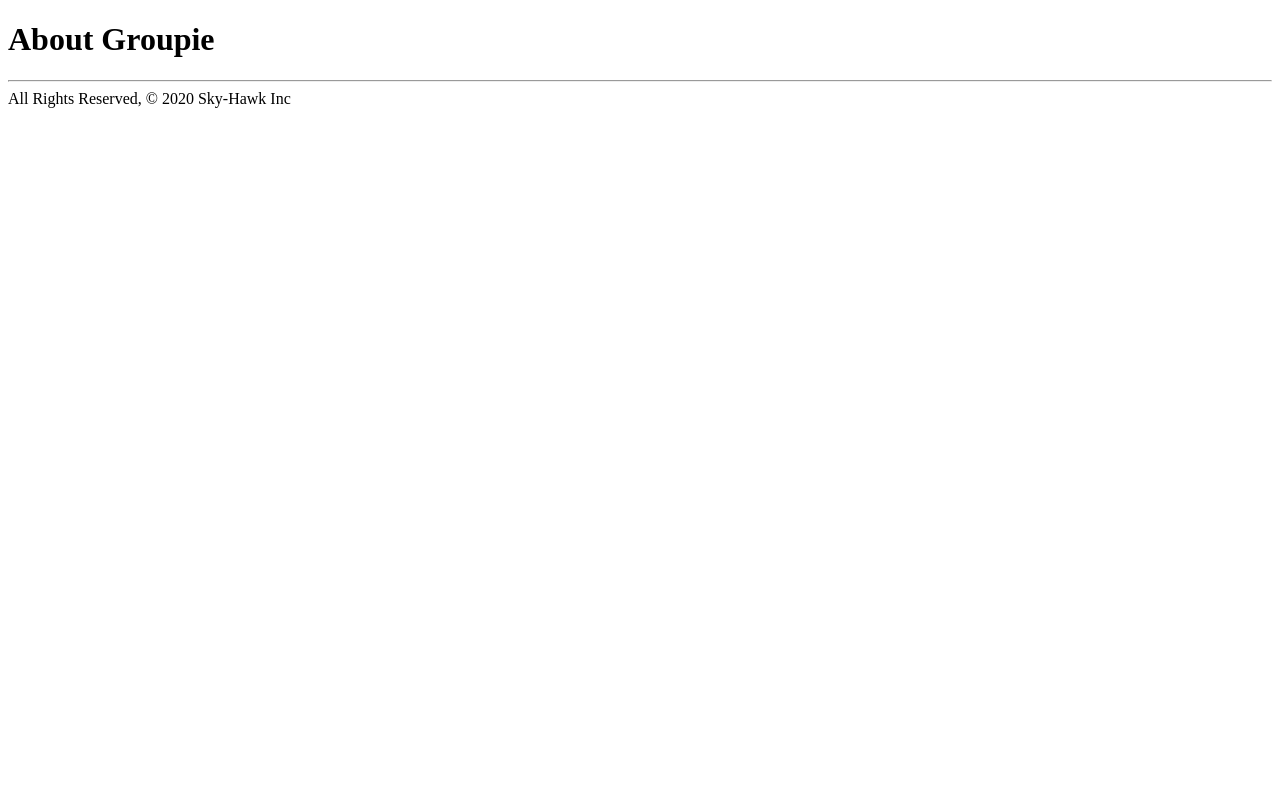
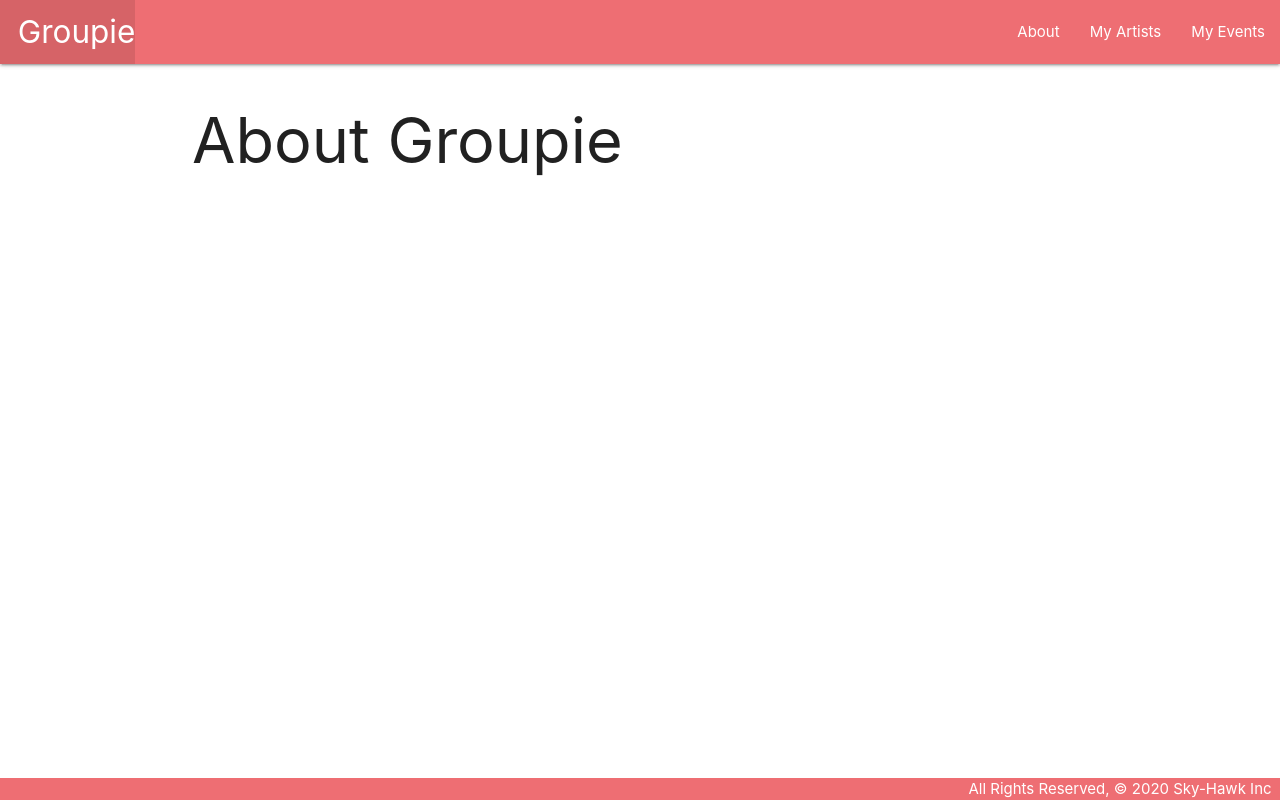
Before and after one commit to naomiskevo/Groupie, a Django app: page /about/ in a window 1280 px wide. Run offline with Django 3.2, Linux system fonts and the light colour scheme.

Commit message:
adds CSS styling, adds base.html and links it to about page

```diff
--- /dev/null
+++ b/main_app/static/css/style.css
@@ -0,0 +1,14 @@
+body {
+    display: flex;
+    min-height: 100vh;
+    flex-direction: column;
+  }
+
+  main {
+    flex: 1 0 auto;
+  }
+
+  footer.page-footer {
+    padding-top: 0;
+    text-align: right;
+  }
--- a/main_app/templates/about.html
+++ b/main_app/templates/about.html
@@ -1,14 +1,6 @@
-<!DOCTYPE html>
-<html lang="en">
-<head>
-  <meta charset="UTF-8">
-  <meta name="viewport" content="width=device-width, initial-scale=1.0">
-  <meta http-equiv="X-UA-Compatible" content="ie=edge">
-  <title>Groupie</title>
-</head>
-<body>
+{% extends 'base.html' %}
+{% block content %}
+
     <h1>About Groupie</h1>
-    <hr />
-    <footer>All Rights Reserved, &copy; 2020 Sky-Hawk Inc</footer>
-</body>
-</html>
+
+{% endblock %}
--- /dev/null
+++ b/main_app/templates/base.html
@@ -0,0 +1,36 @@
+{% load static %}
+<!DOCTYPE html>
+<html lang="en">
+<head>
+  <meta charset="UTF-8">
+  <meta name="viewport" content="width=device-width, initial-scale=1.0">
+  <meta http-equiv="X-UA-Compatible" content="ie=edge">
+  <title>Groupie</title>
+  <link rel="stylesheet" href="https://cdnjs.cloudflare.com/ajax/libs/materialize/1.0.0/css/materialize.min.css">
+  <link rel="stylesheet" type="text/css" href="{% static 'css/style.css' %}">
+</head>
+<body>
+  <header class="navbar-fixed">
+    <nav>
+      <div class="nav-wrapper">
+        <ul>
+          <li><a href="/" class="left brand-logo">&nbsp;&nbsp;Groupie</a></li>
+        </ul>
+        <ul class="right">
+          <li><a href="/about">About</a></li>
+          <li><a href="/artists">My Artists</a></li>
+          <li><a href="/events">My Events</a></li>
+
+        </ul>
+      </div>
+    </nav>
+  </header>
+  <main class="container">
+    {% block content %}
+    {% endblock %}
+  </main>
+  <footer class="page-footer">
+    <div class="right">All Rights Reserved, &copy; 2020 Sky-Hawk Inc &nbsp;</div>
+  </footer>
+</body>
+</html>
```
